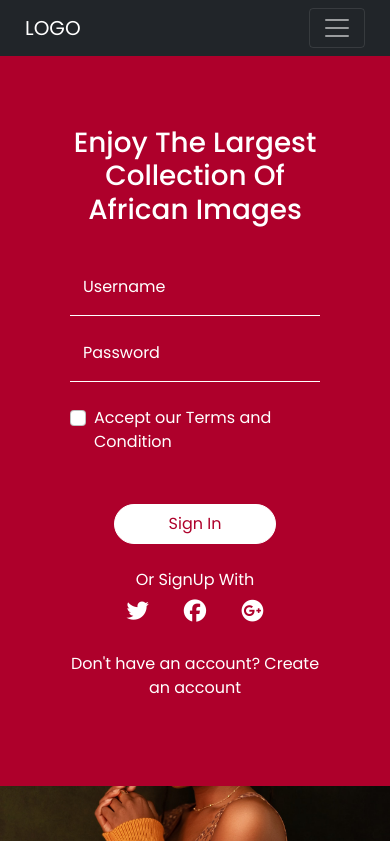
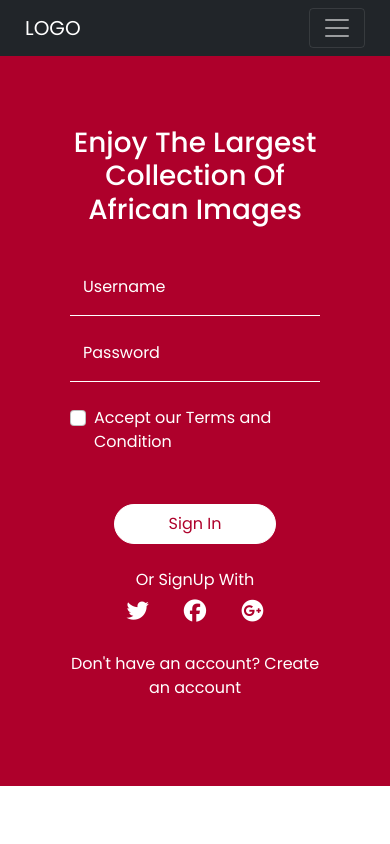
Before and after one commit to johnpaulchukwu43/afro-pixel-front-end-app, a React (Create React App) app: page /login in a window 390 px wide. Built offline with nearby package versions, Linux system fonts and the light colour scheme.

Commit message:
Made the sign up and sign in mobile friendly by removing the image.

```diff
--- a/src/components/Header.js
+++ b/src/components/Header.js
@@ -1,4 +1,4 @@
-import React from "react";
+import React, { useEffect, useState, useLocation } from "react";
 import { Link } from "react-router-dom";
 
 const Header = () => {
--- a/src/components/Login.css
+++ b/src/components/Login.css
@@ -39,3 +39,9 @@
 input:focus > label {
   color: red !important;
 }
+
+@media screen and (max-width: 425px) {
+  .image_col {
+    display: none;
+  }
+}
--- a/src/components/Login.js
+++ b/src/components/Login.js
@@ -115,7 +115,7 @@ class Login extends Component {
             </p>
           </div>
           <div
-            className="col-md-6 bg-dark banner2"
+            className="col-md-6 bg-dark banner2 image_col"
             // style={{
             //   backgroundImage:
             //     "url('img/eberhard-grossgasteiger-C6nO21vYw0E-unsplash.jpg')",
--- a/src/components/SignUp.css
+++ b/src/components/SignUp.css
@@ -12,3 +12,9 @@
 .signuptext {
   margin-bottom: 1% !important;
 }
+
+@media screen and (max-width: 425px) {
+  .image_col {
+    display: none;
+  }
+}
--- a/src/components/SignUp.js
+++ b/src/components/SignUp.js
@@ -131,7 +131,7 @@ class SignUp extends Component {
               </a>
             </p>
           </div>
-          <div className="col-md-6 bg-dark banner2"></div>
+          <div className="col-md-6 bg-dark banner2 image_col"></div>
         </div>
       </div>
     );
```
